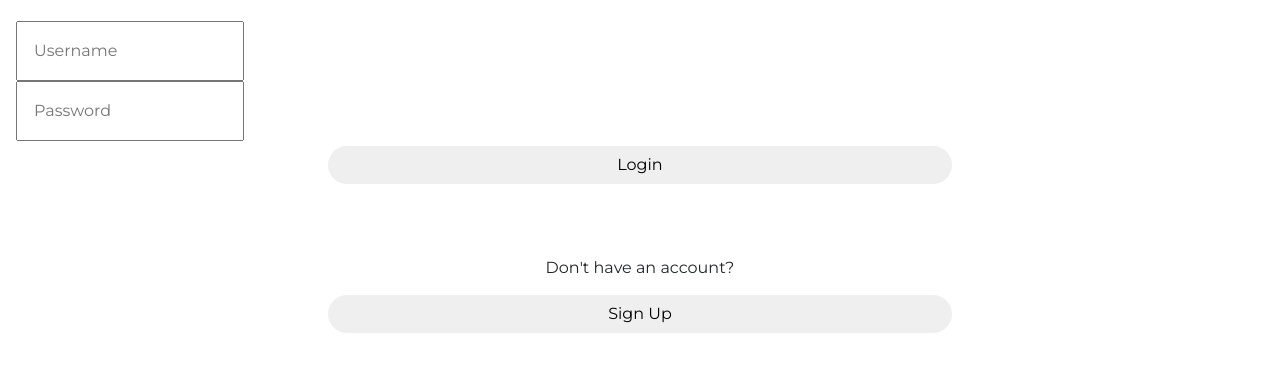
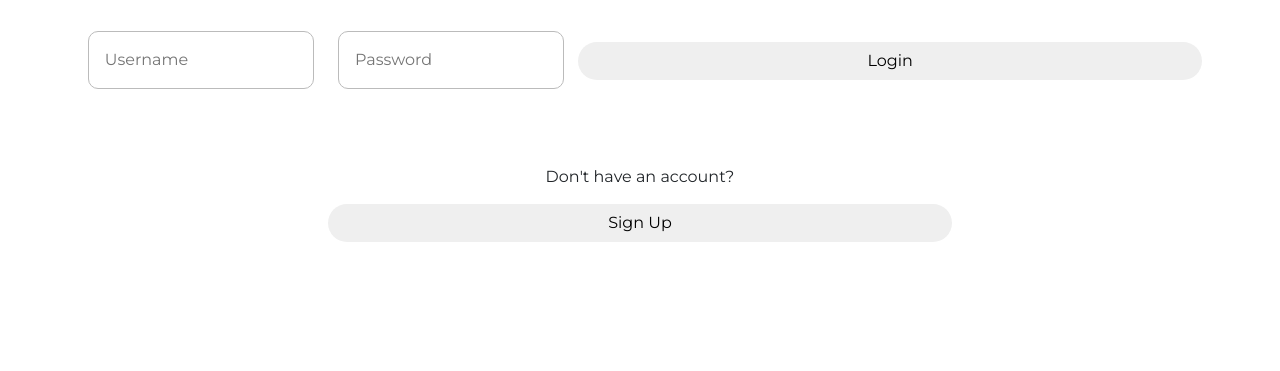
Before and after one commit to eunicedear/habit-at-cogs121, a website: page static/login.html in a window 1280 px wide. Shown: the part 171-542 px from the top of the page. Drawn offline with nearby package versions, Linux system fonts and the light colour scheme.

Commit message:
Tweaked login page to center stuff

```diff
--- a/static/login.html
+++ b/static/login.html
@@ -29,13 +29,14 @@
 				<input id="userid" type="text" title="username" autocomplete="username" placeholder="Username"/>
 				<input id="password" type="password" title="username" autocomplete="off" placeholder="Password"/>
 
-				<button id="submitButton" type="submit" class="btn">Login</button>
+				<button id="submitButton" type="submit" class="btn login-btn">Login</button>
+                <br>
 				<!-- Google Sign-In -->
 				<div class="g-signin2 btn" data-onsuccess="onSignIn"></div>
 			</form>
 			<form action="signup.html">
 				<p>Don't have an account?</p>
-				<button type="submit" class="btn">Sign Up</button>
+				<button type="submit" class="btn signup-btn">Sign Up</button>
 			</form>
 		</div>
 
--- a/static/login_style.css
+++ b/static/login_style.css
@@ -31,14 +31,21 @@ form {
 }
 
 input {
-	display: block;
+	display: inline-block;
 	padding: 1em;
+    border: thin solid #bbbbbb;
+    border-radius: 10px;
+    margin: 10px;
 }
 
-.btn {
+.login-btn, .signup-btn {
 	border-radius: 50px;
 	/* margin: auto; */
 	width: 50%;
 	margin: 5px auto;
 	/* padding: 20px; */
 }
+
+.g-signin2 {
+   margin-left:
+}
```
